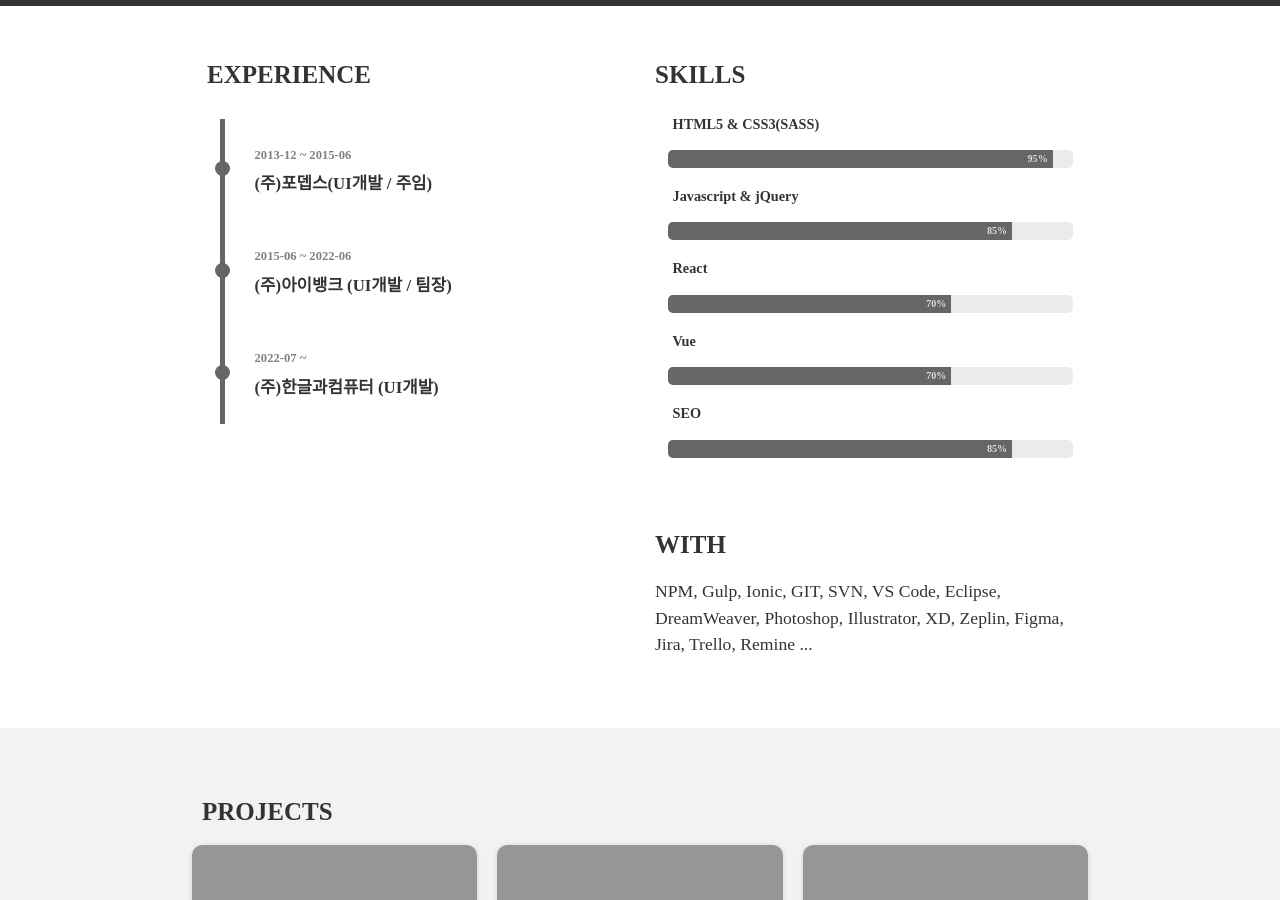
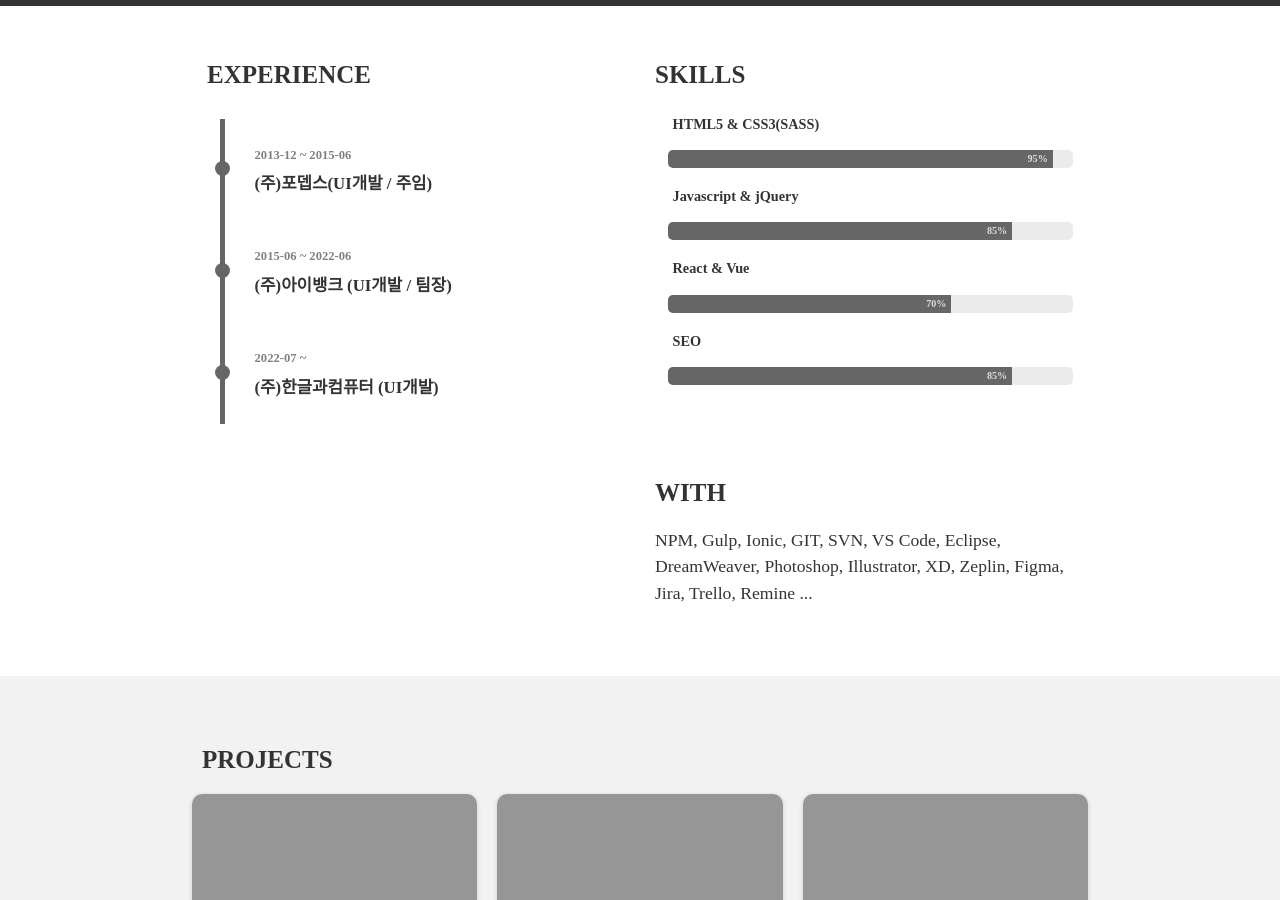
Before and after one commit to JeongrakChoi/JeongrakChoi.github.io, a Jekyll site: the page built from portfolio.html, in a window 1280 px wide and 900 px high, scrolled down 397 px. Built offline with Jekyll 4.4.1, drawn with Linux system fonts in a browser that asks for light colours; nearby versions of some CDN libraries; some web fonts are replaced.

Commit message:
Update _config.yml

```diff
--- a/_config.yml
+++ b/_config.yml
@@ -27,9 +27,7 @@ theme_settings:
         value: 95 # Percent value
       - skill: Javascript & jQuery
         value: 85 # Percent value
-      - skill: React
-        value: 70 # Percent value
-      - skill: Vue
+      - skill: React & Vue
         value: 70 # Percent value
       - skill: SEO
         value: 85 # Percent value
```
